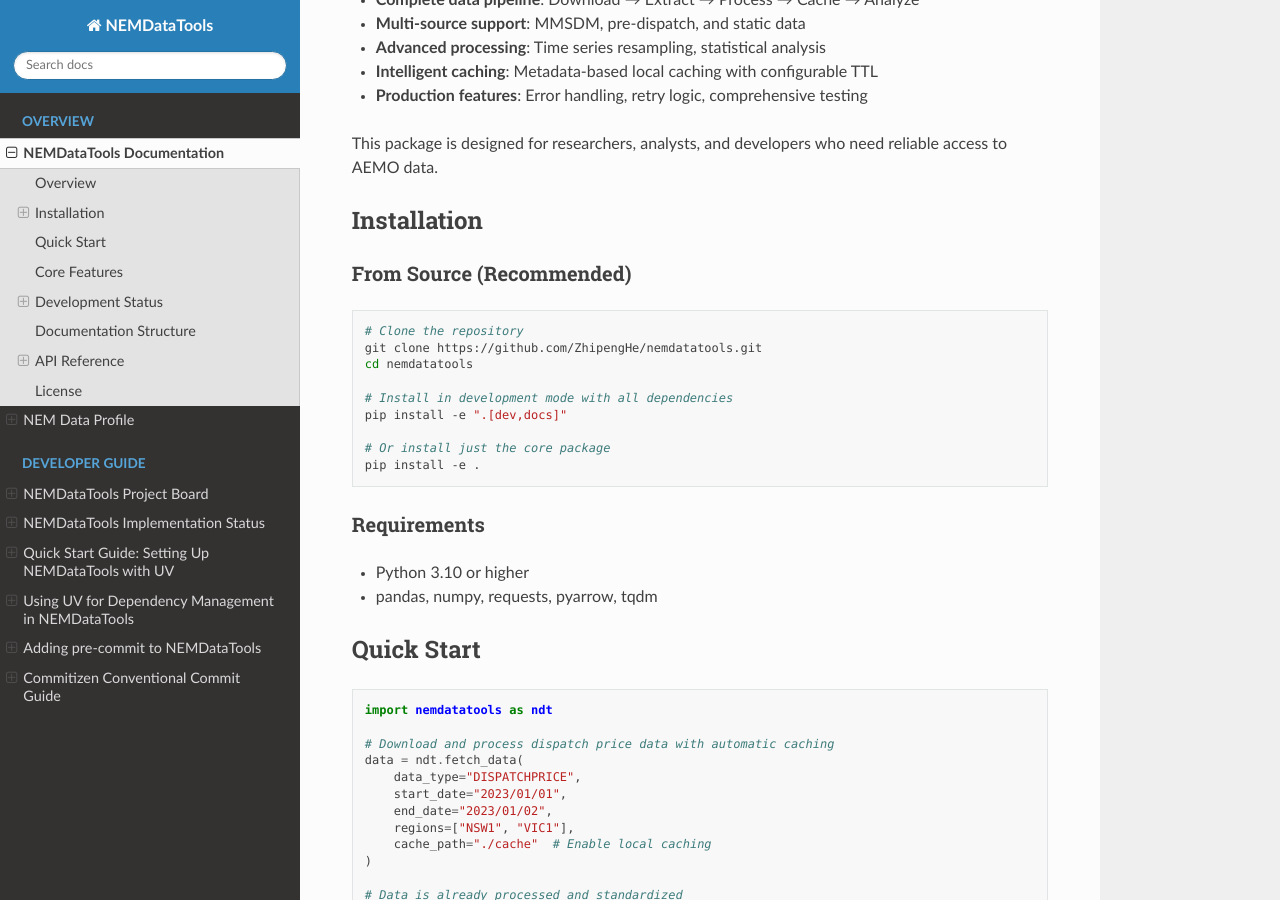
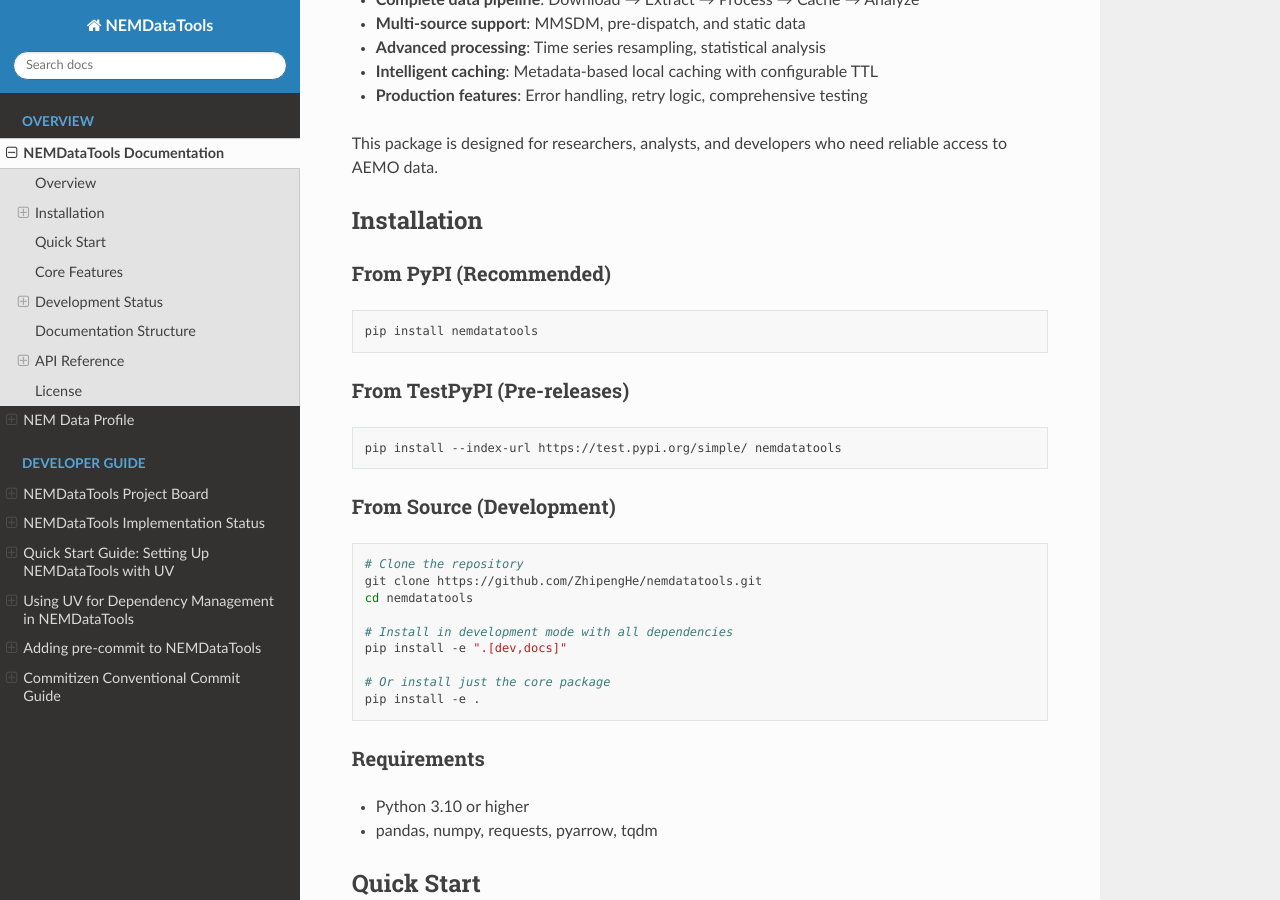
Before and after one commit to ZhipengHe/nemdatatools, a Sphinx documentation site: the page built from docs/README.md, in a window 1280 px wide and 900 px high, scrolled down 348 px. Built offline with Sphinx 7.4.7 and the Read the Docs theme 3.1.0, drawn with Linux system fonts in a browser that asks for light colours; some of the changed text lies outside the part shown.

Commit message:
docs(readme): update installation instructions to recommend PyPI and TestPyPI, removing outdated notes on source installation

````diff
--- a/docs/README.md
+++ b/docs/README.md
@@ -15,7 +15,19 @@ This package is designed for researchers, analysts, and developers who need reli
 
 ## Installation
 
-### From Source (Recommended)
+### From PyPI (Recommended)
+
+```bash
+pip install nemdatatools
+```
+
+### From TestPyPI (Pre-releases)
+
+```bash
+pip install --index-url https://test.pypi.org/simple/ nemdatatools
+```
+
+### From Source (Development)
 
 ```bash
 # Clone the repository
````
Also changed, not shown: other parts of docs/README.md (+0 -1 lines), README.md (+13 -4 lines).
